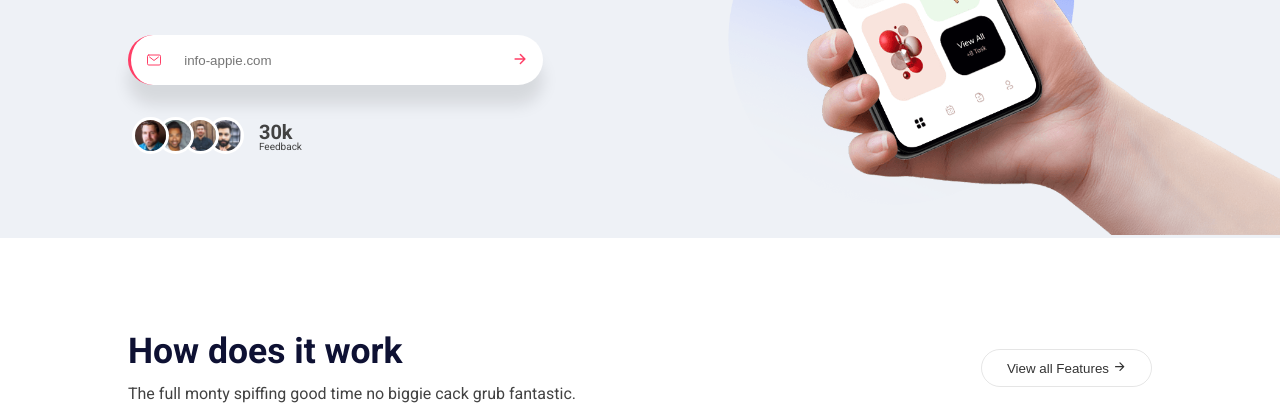
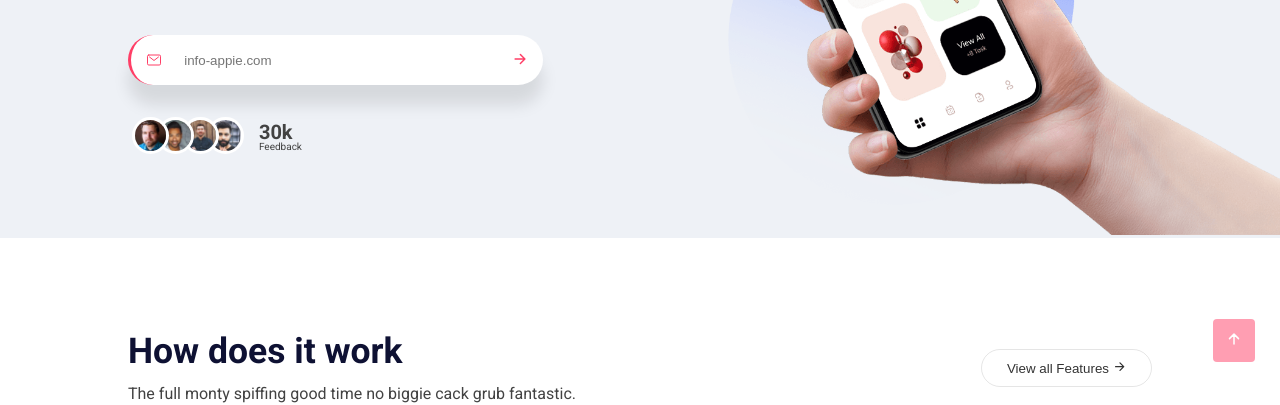
Before and after one commit to ismailkohail/appie-project, a plain HTML site: page index.html in a window 1280 px wide. Shown: the part 413-818 px from the top of the page. Drawn offline with nearby package versions, Linux system fonts and the light colour scheme.

Commit message:
add to-top btn & change a class name

```diff
--- a/assets/css/style.css
+++ b/assets/css/style.css
@@ -1056,10 +1056,11 @@
 }
 
 .copyright-footer,
-.app-download,
+.app-download--footer,
 .app-btn-default {
   display: flex;
   align-items: center;
+  gap: 1rem;
 }
 
 .copyright-footer {
@@ -1105,3 +1106,28 @@
   text-decoration: none;
   color: #515273;
 }
+
+/**
+* to the top
+*/
+
+.to-top {
+  font-size: 1.6rem;
+  color: #fff;
+  background-color: var(--secondary);
+
+  border: none;
+  border-radius: 4px;
+  padding: 1.2rem 1.3rem;
+
+  position: fixed;
+  right: 2.5rem;
+  bottom: 2.5rem;
+
+  opacity: 50%;
+  z-index: 99;
+}
+
+.to-top:hover {
+  opacity: 1;
+}
--- a/index.html
+++ b/index.html
@@ -838,7 +838,7 @@
           </div>
         </div>
         <div class="copyright-footer">
-          <div class="app-download">
+          <div class="app-download--footer">
             <a href="#" class="ios-btn-default app-btn-default">
               <ion-icon name="logo-apple"></ion-icon> Download for iOS
             </a>
@@ -852,6 +852,9 @@
           </p>
         </div>
       </footer>
+      <a href="#" class="to-top">
+        <ion-icon name="arrow-up-outline"></ion-icon>
+      </a>
     </div>
   </body>
 </html>
```
